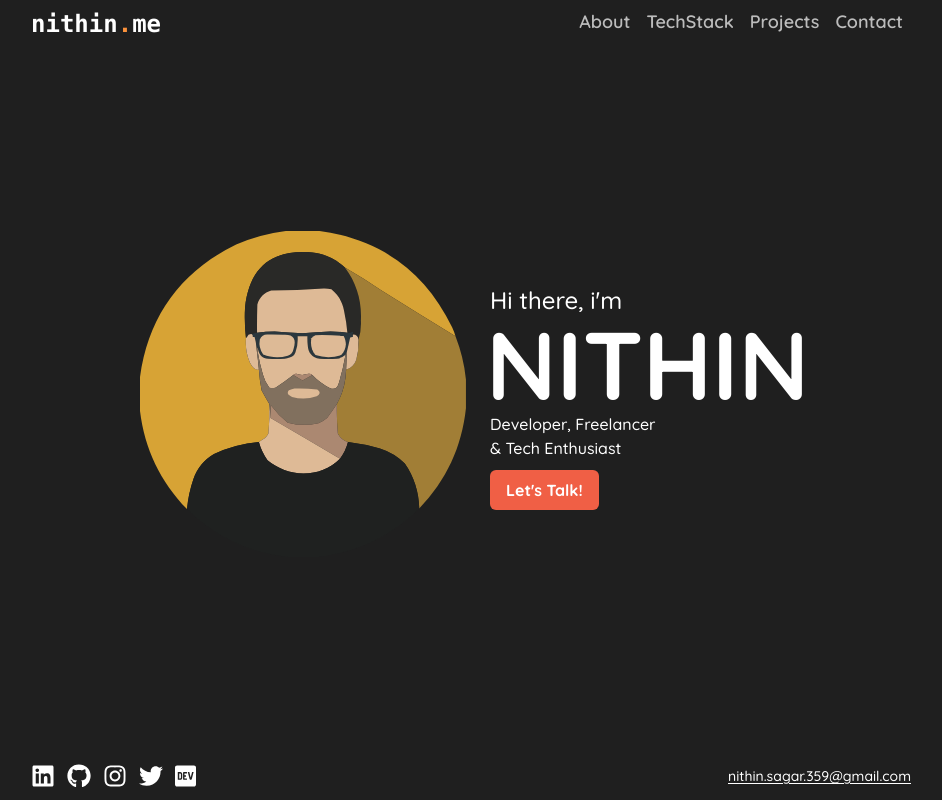
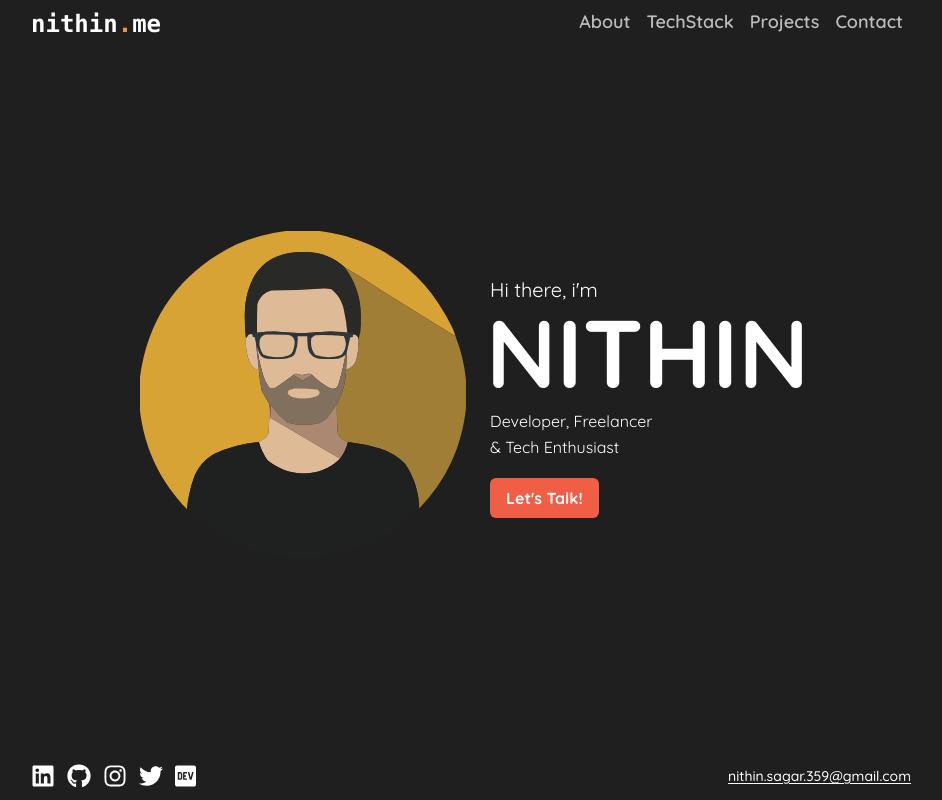
Before and after one commit to nithinK-142/nithin.me, a Next.js app: page / in a window 1280 px wide. Shown: the whole page, without its empty margins (169-1111 px from the left). Built offline with nearby package versions, Linux system fonts and the light colour scheme.

Commit message:
update: padding and lineheight to hero page.

```diff
--- a/app/layout.tsx
+++ b/app/layout.tsx
@@ -6,7 +6,7 @@ import Navbar from "./components/Navbar";
 import Footer from "./components/Footer";
 
 const inter = Quicksand({
-  weight: ['500','600','700'],
+  weight: ['400','500','600','700'],
   subsets: ['latin'],
 })
 
--- a/app/page.tsx
+++ b/app/page.tsx
@@ -13,18 +13,18 @@ export default function Home() {
           </div>
         </div>
 
-        <div className="w-full px-5 md:w-1/2 flex-justify md:justify-start md:items-center ">
+        <div className="w-full px-5 md:w-1/2 flex-justify md:justify-start md:items-center">
           <div>
-            <p className="pl-1 text-xl md:text-2xl">Hi there, i&apos;m</p>
-            <h1 className="text-5xl sm:text-6xl lg:text-[86px] xl:text-8xl leading-none font-bold">
+            <p className="hidden pl-1 text-base font-normal md:text-xl md:block">Hi there, i&apos;m</p>
+            <h1 className="text-5xl sm:text-6xl lg:text-[86px] xl:text-8xl font-bold">
               NITHIN
             </h1>
-            <p className="pl-1 text-center md:text-left">
+            <p className="pt-2 font-normal leading-relaxed text-center md:pl-1 md:text-left">
               Developer, Freelancer
               <br /> &amp; Tech Enthusiast
             </p>
 
-            <div className="flex-justify md:justify-start md:pl-1">
+            <div className="flex-justify md:justify-start md:pl-1 md:mt-2">
               <Link href="/contact">
                 <Button buttonText="Let's Talk!" animation="md:animate-bounce" />
               </Link>
```
